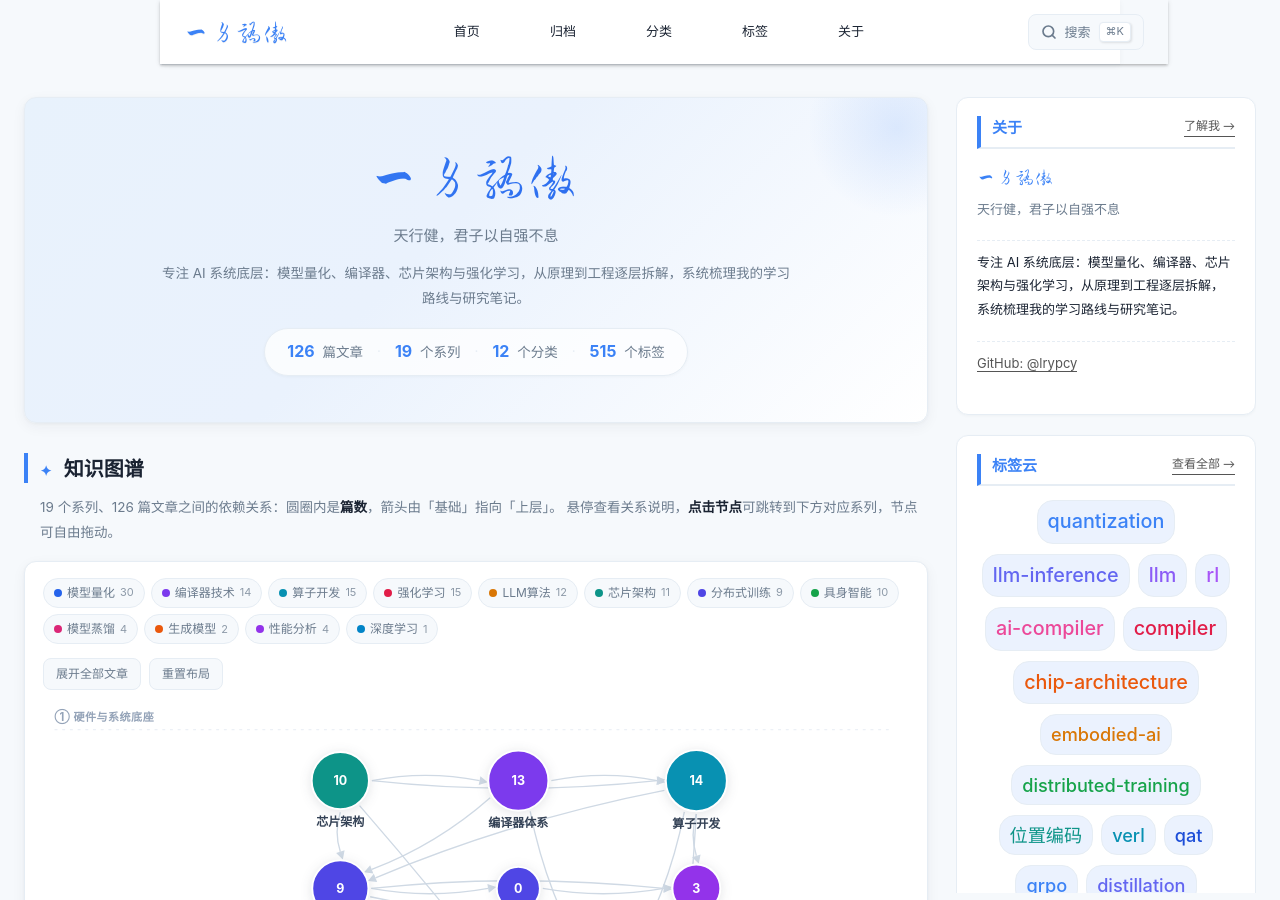
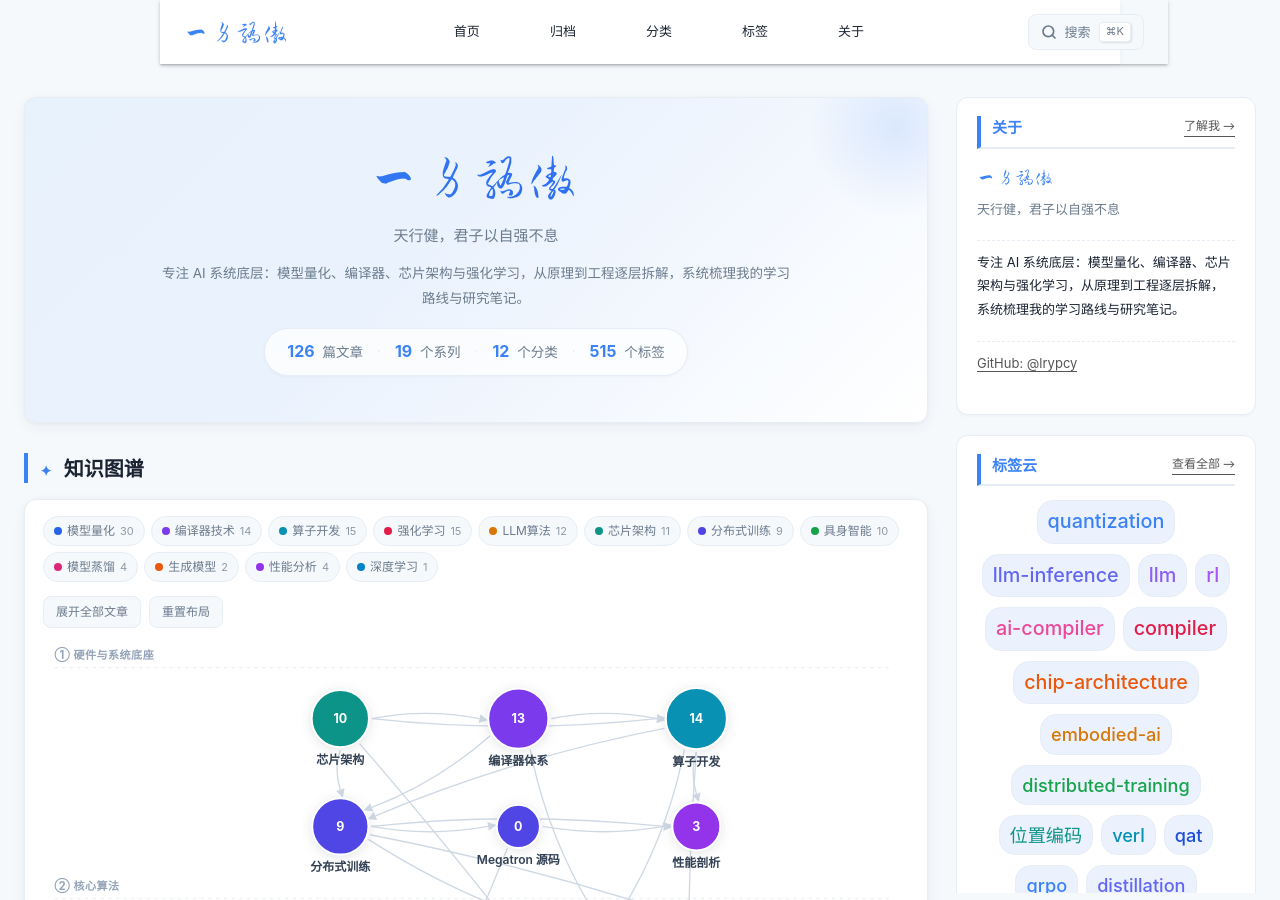
Before and after one commit to lrypcy/lrypcy.github.io, a Jekyll site: the page built from index.html, in a window 1280 px wide and 900 px high. Built offline with Jekyll 4.4.1, drawn with Linux system fonts in a browser that asks for light colours; the list of posts is cut into pages by our own code.

Commit message:
chore(home): 删掉知识图谱标题下那段说明
用户要求移除。原本是「N 个系列、M 篇文章之间的依赖关系：圆圈内是篇数，
箭头由基础指向上层 / 悬停查看关系说明，点击节点可跳转…」那段 <p class="section-desc">。
删掉后 h2 直接接 .kg-card。

.section-desc 在首页还有另外两处在用（分类浏览、阅读路线），CSS 保留不动。
图谱本身的数据与布局未改动。校验：check_liquid.rb 全过。

```diff
--- a/index.html
+++ b/index.html
@@ -57,10 +57,6 @@ title: 首页
 
 <section class="home-section">
   <h2 class="section-title"><span class="section-mark">✦</span> 知识图谱</h2>
-  <p class="section-desc">
-    {{ graph.series | size }} 个系列、{{ site.posts | size }} 篇文章之间的依赖关系：圆圈内是<b>篇数</b>，箭头由「基础」指向「上层」。
-    悬停查看关系说明，<b>点击节点</b>可跳转到下方对应系列，节点可自由拖动。
-  </p>
 
   <div class="kg-card">
     <div class="kg-toolbar">
```
